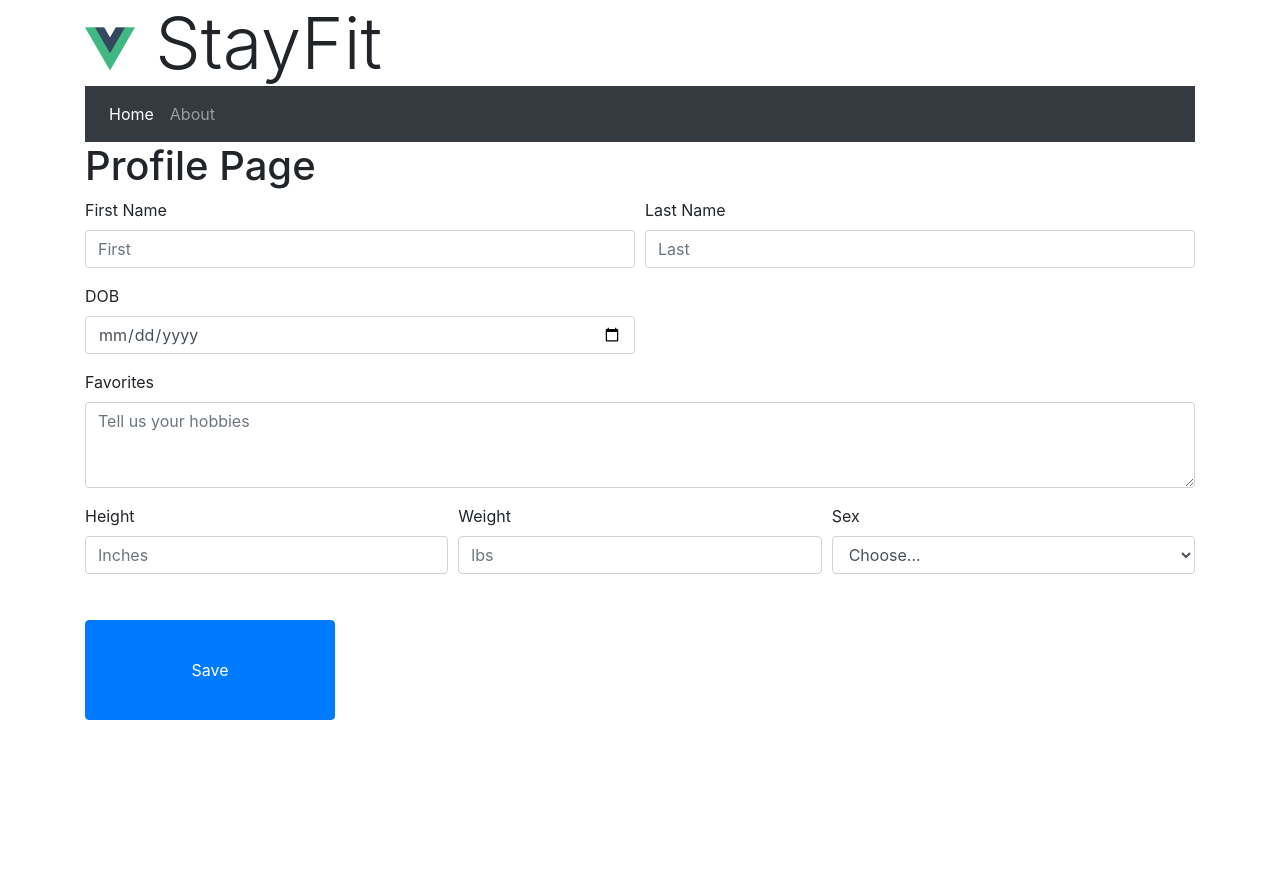
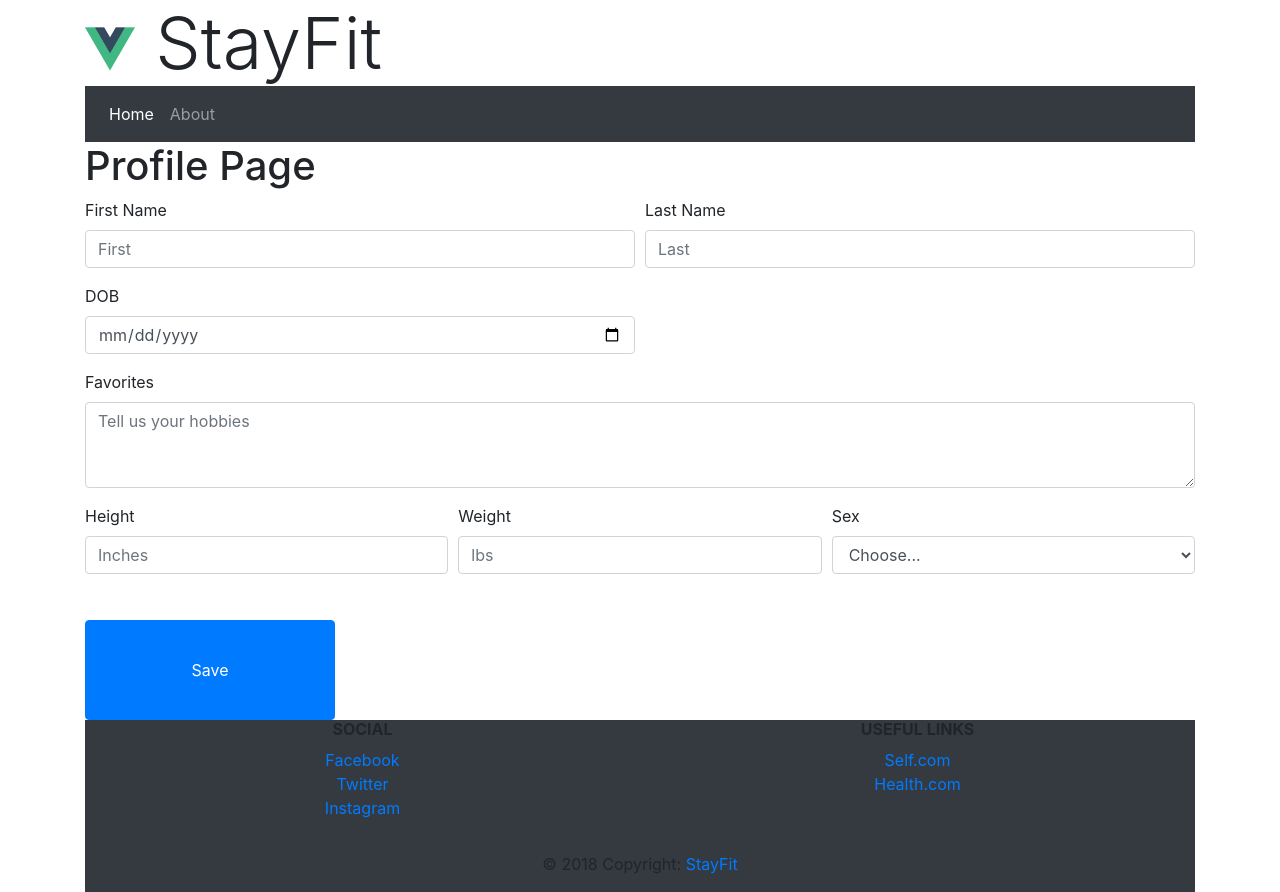
Before and after one commit to alonsor2/Exercise-App, a Vue app: page /MyProfile in a window 1280 px wide. Before the commit the page ends 800 px from the top, so only its background shows below. Built offline with nearby package versions, Linux system fonts and the light colour scheme; no server answers.

Commit message:
Final Changes, Runs Smooth but struggled with functionality/storing info

```diff
--- a/src/App.vue
+++ b/src/App.vue
@@ -6,12 +6,54 @@
     </div>
     <Nav />
     <router-view/>
+    <footer class="footer">
+      <div class="container">
+        <span class="text-muted"></span>
+         <div class="row">
+           <div class = "col-md-6">
+             <h6 class="text-uppercase text-center font-weight-bold">Social</h6>
+             <ul class="list-unstyled text-center">
+            <li>
+              <a href="https://www.facebook.com">Facebook</a>
+            </li>
+            <li>
+              <a href="https://twitter.com">Twitter</a>
+            </li>
+            <li>
+              <a href="https://www.instagram.com">Instagram</a>
+            </li>
+          </ul>
+           </div>
+           <div class = "col-md-6">
+             <h6 class="text-uppercase text-center font-weight-bold">Useful Links</h6>
+            <ul class="list-unstyled text-center">
+            <li>
+              <a href="https://www.self.com/fitness">Self.com</a>
+            </li>
+            <li>
+              <a href="https://www.health.com/fitness">Health.com</a>
+            </li>
+          </ul>
+           </div>
+         </div>
+      </div>
+      <div class="footer-copyright text-center py-3">© 2018 Copyright:
+      <a href="#"> StayFit</a>
+    </div>
+    </footer>
   </div>
+
+
+
 </template>
 
 <style lang="scss">
 @import "../node_modules/bootstrap/scss/bootstrap.scss";
 #logo { height: 50px}
+
+.footer{
+  background-color: #343a40;
+}
 </style>
 
 <script>
--- a/src/services/api_access.js
+++ b/src/services/api_access.js
@@ -16,6 +16,9 @@ export function GetWorkouts(){
 
 export function addExercise(){
     return myFetch(api_root + `/users/activity`);
+}
+export function updateUserInfo(user, height, weight, dob, favorites, sex){
+    return myFetch(api_root + `/users/info`, {user, height, weight, dob, favorites, sex})
 }
 
 
--- a/src/views/About.vue
+++ b/src/views/About.vue
@@ -5,7 +5,7 @@
     <h1 class="display-4">What is StayFit?</h1>
     <p class="lead">
       StayFit is an easy resource for you to plan and keep track of your fitness and health.
-      It is easy to sign up and get connected with your friends, as well as traverse the user friendly app.
+      It is easy to sign up and get connected, and traverse the user friendly app.
     </p>
   </div>
 </div>
--- a/src/views/Home.vue
+++ b/src/views/Home.vue
@@ -28,8 +28,8 @@
           </div>
        </div>
 
-       <div class = "col-md-4">
-         <div class="card" style="width: 18rem;">
+       <div class = "col-md-6 text-center" >
+         <div class="card" >
             <div class="card-body" id: cardBody>
               <h5 class="card-title">Workouts</h5>
               <a href="Workouts" role="button" class="btn btn-warning"><i class="icon-workout"></i></a>
@@ -37,16 +37,9 @@
           </div>
        </div>
 
-       <div class = "col-md-4">
-         <div class="card" style="width: 18rem;">
-            <div class="card-body" id: cardBody>
-              <h5 class="card-title">My Friends</h5>
-              <a href="MyFriends" role="button" class="btn btn-info"><i class="icon-friends"></i></a>
-            </div>
-          </div>
-       </div>
-      <div class = "col-md-4">
-         <div class="card" style="width: 18rem;">
+
+      <div class = "col-md-6 text-center">
+         <div class="card" >
             <div class="card-body" id: cardBody>
               <h5 class="card-title">Login</h5>
               <a @click.prevent="login" class="btn btn-dark" :class="{disabled: userId() !==null}" ><i class="icon-login"></i></a>
@@ -126,6 +119,7 @@
   .home{
     background-color: azure
   }
+
 </style>
 
 <script>
--- a/src/views/MyFriends.vue
+++ b/src/views/MyFriends.vue
@@ -1,5 +1,7 @@
 <template>
   <div class="My Friends">
     <h1>See Friends</h1>
+
   </div>
+
 </template>
--- a/src/views/MyProfile.vue
+++ b/src/views/MyProfile.vue
@@ -40,7 +40,41 @@
       </select>
     </div>
   </div>
-  <button type="save" class="btn btn-primary">Save</button>
+  <button @click.prevent="saveProfile" type="save" class="btn btn-primary">Save</button>
 </form>
   </div>
 </template>
+
+<script>
+import * as api from '@/services/api_access';
+
+let loopTimer = null;
+export default {
+  data(){
+      return {
+             state: {
+                 users: [],
+             }
+      }
+
+    },
+  created(){
+    loopTimer = setInterval(this.refresh, 1000);
+
+  },
+  methods: {
+    refresh(){
+      api.GetState()
+      .then(x => this.state = x)
+    },
+    saveProfile(){
+      api.updateUserInfo()
+
+    },
+    login(){
+      fb.FBLogin();
+    },
+    userId: ()=> api.userId
+  }
+}
+</script>
--- a/src/views/Workouts.vue
+++ b/src/views/Workouts.vue
@@ -1,6 +1,6 @@
 <template>
   <div class="Workouts">
-  <h1>Suggested exercies and Workouts</h1>
+  <h1>Suggested Exercies and Workouts</h1>
   <div class = "row">
     <div class= "col-md-6">
         <div class="card" >
```
Also changed, not shown: 2 other files (tests, documents, lock files or other folders).
